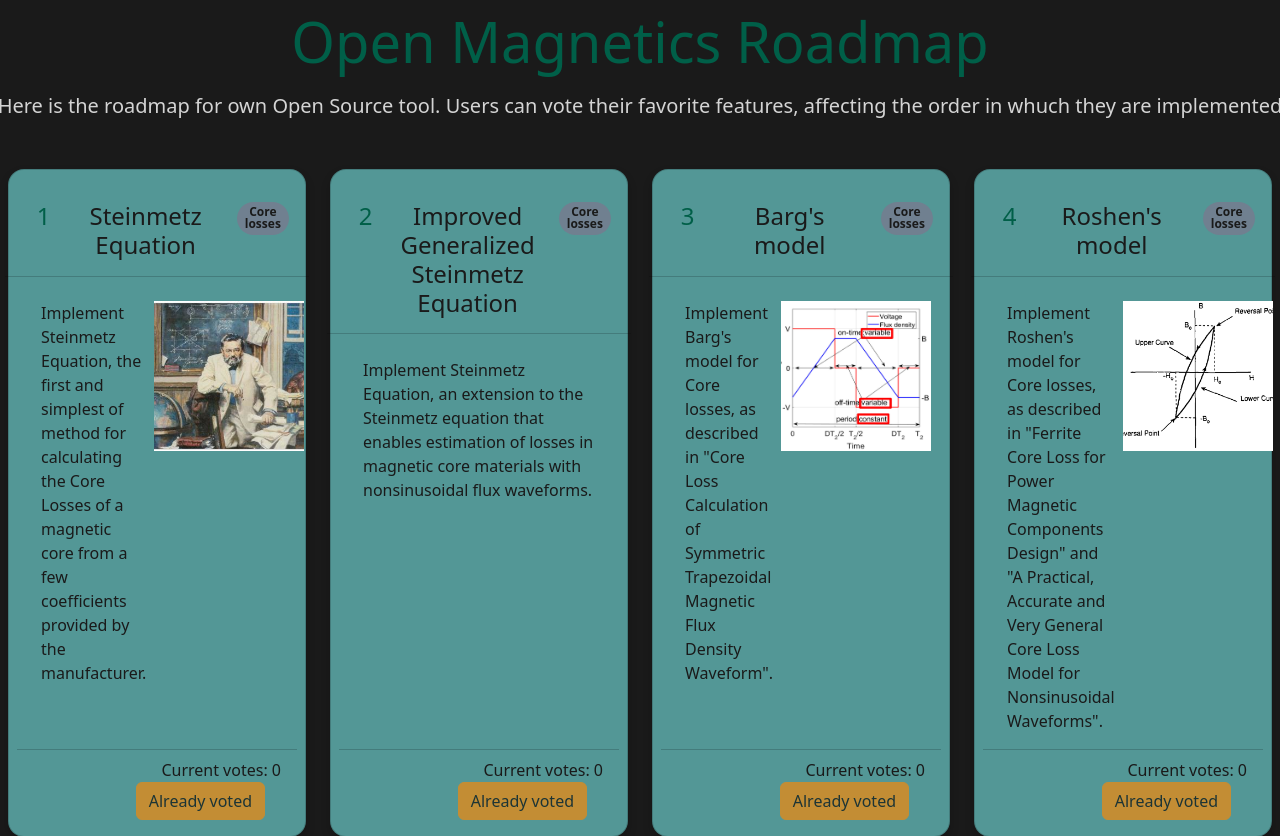
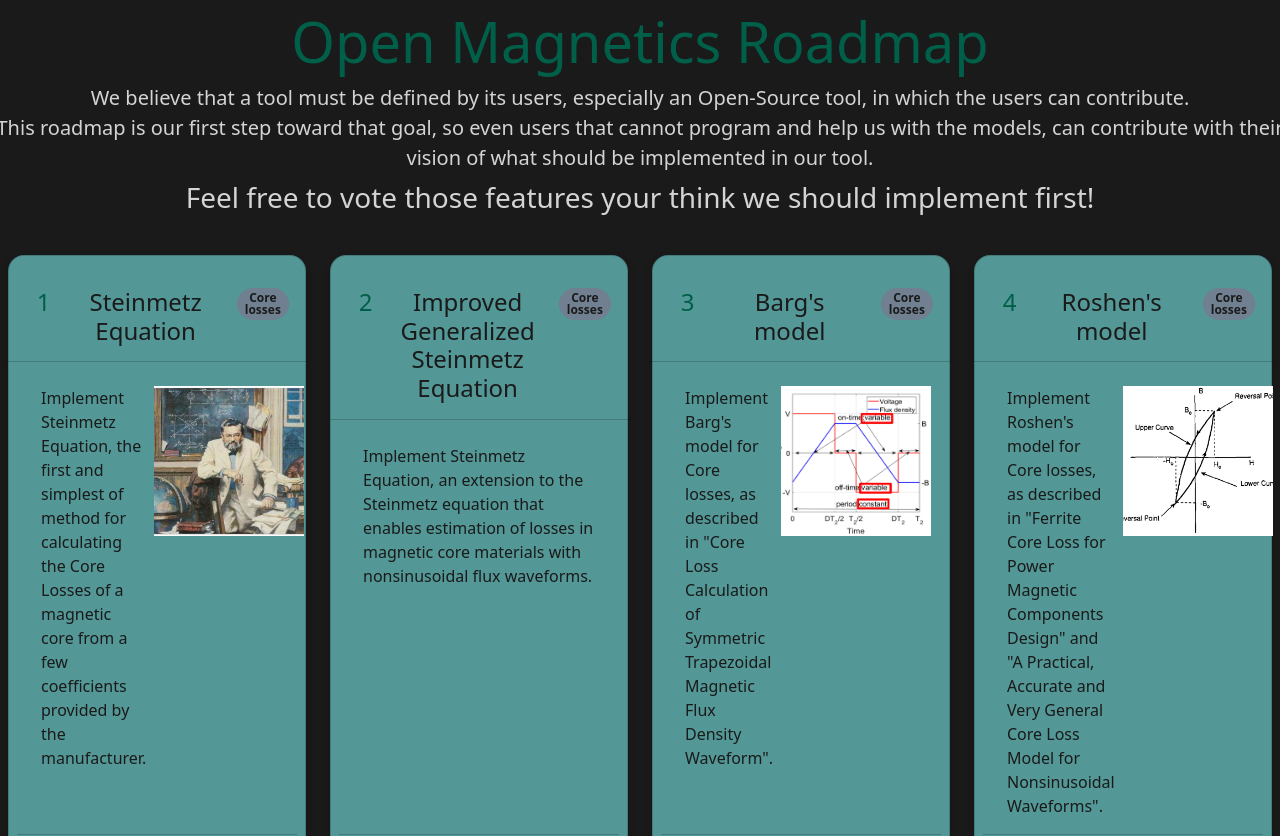
Before and after one commit to OpenMagnetics/WebBackend, a Flask app: page /roadmap in a window 1280 px wide. Shown: the part 56-892 px from the top of the page. Run offline with Flask 2, Linux system fonts and the light colour scheme; data that the repository does not hold is empty; some libraries are stand-ins or nearby versions.

Commit message:
Fixed text in roadmap

```diff
--- a/app/templates/roadmap.html
+++ b/app/templates/roadmap.html
@@ -218,7 +218,9 @@
                 <div class="row mb-2">
                     <div class="col-xl-12 px-0">
                         <h1 class="display-4 text-center text-secondary">Open Magnetics Roadmap</h1>
-                        <p class="lead my-3 text-center text-white ">Here is the roadmap for own Open Source tool. Users can vote their favorite features, affecting the order in whuch they are implemented</p>
+                        <p class="lead my-0 text-center text-white">We believe that a tool must be defined by its users, especially an Open-Source tool, in which the users can contribute.</p>
+                        <p class="lead my-0 text-center text-white">This roadmap is our first step toward that goal, so even users that cannot program and help us with the models, can contribute with their vision of what should be implemented in our tool.</p>
+                        <h3 class="my-2 text-center text-white">Feel free to vote those features your think we should implement first!</h3 >
                     </div>
                 </div>
 
```
